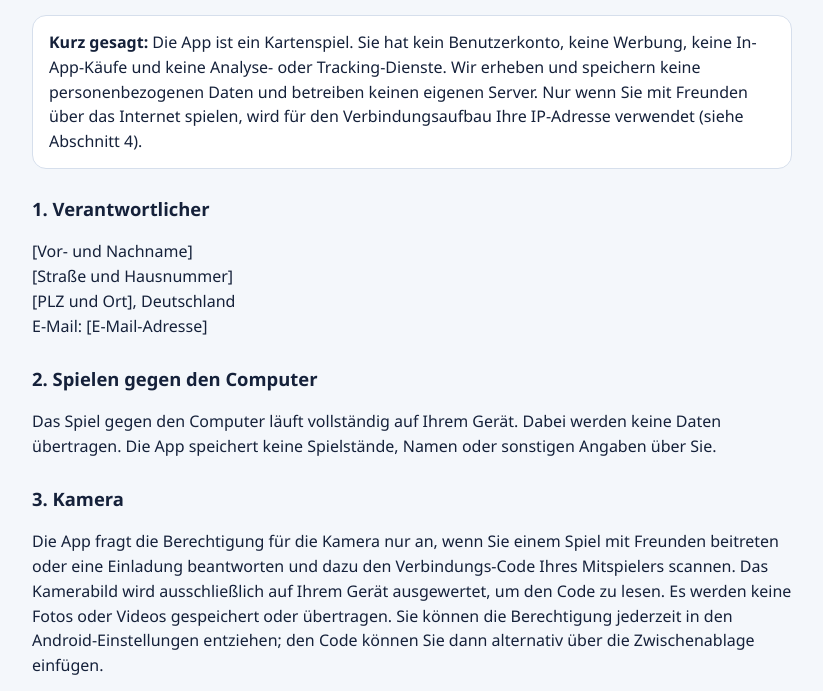
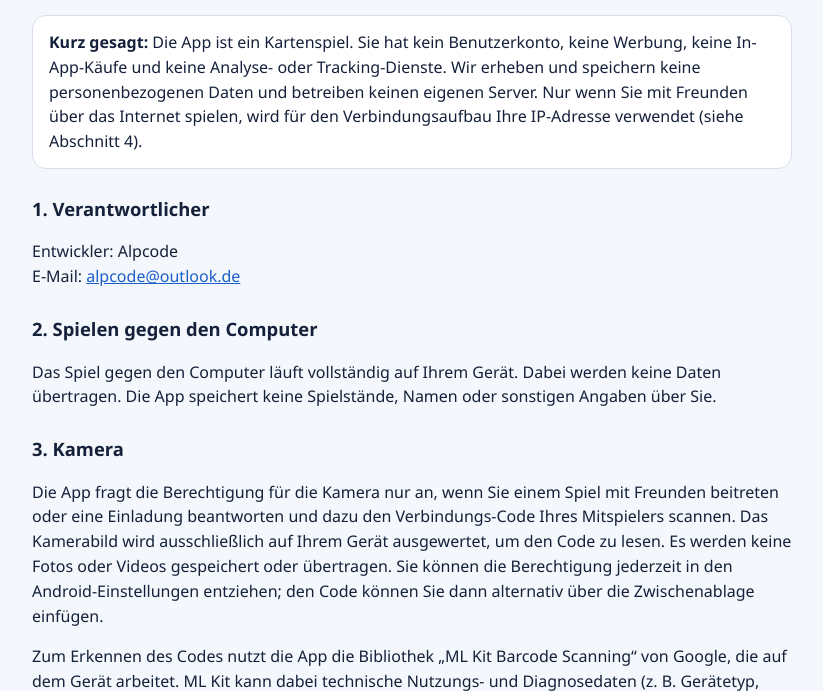
Before and after one commit to alpcode-app/allgeau_quartett_privacy, a plain HTML site: page index.html in a window 1280 px wide. Shown: the part 102-793 px from the top of the page, without its empty margins (228-1051 px from the left). Drawn offline with Linux system fonts and the light colour scheme.

Commit message:
Kontaktdaten des Verantwortlichen ergänzt
Co-Authored-By: Claude Opus 5.5 <noreply@anthropic.com>

```diff
--- a/index.html
+++ b/index.html
@@ -36,10 +36,8 @@
 
   <h2>1. Verantwortlicher</h2>
   <p>
-    [Vor- und Nachname]<br>
-    [Straße und Hausnummer]<br>
-    [PLZ und Ort], Deutschland<br>
-    E-Mail: [E-Mail-Adresse]
+    Entwickler: Alpcode<br>
+    E-Mail: <a href="mailto:alpcode@outlook.de">alpcode@outlook.de</a>
   </p>
 
   <h2>2. Spielen gegen den Computer</h2>
```
